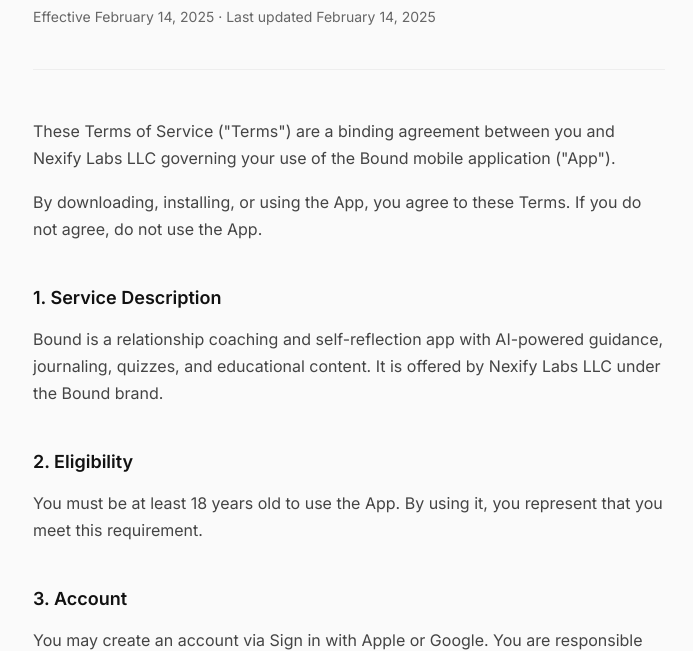
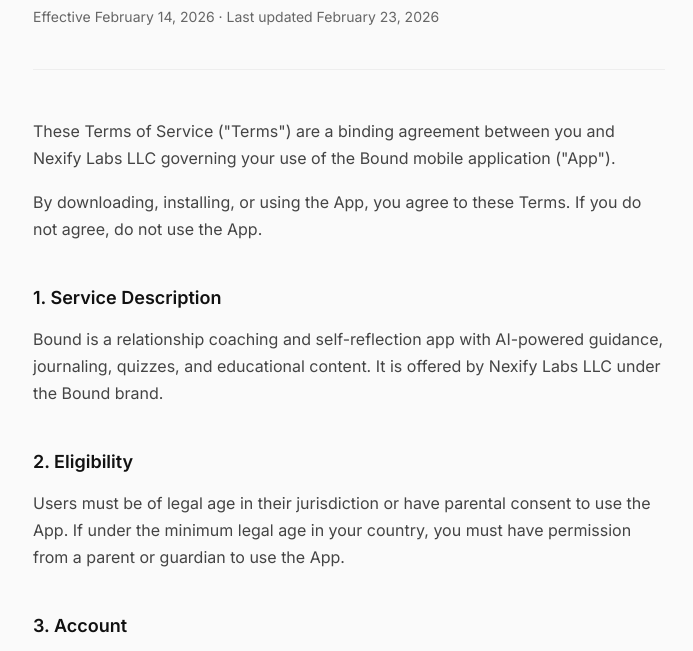
Before and after one commit to getnexifylabs/bound, a plain HTML site: page terms.html in a window 1280 px wide. Shown: the part 130-781 px from the top of the page, without its empty margins (291-984 px from the left). Drawn offline with Linux system fonts and the light colour scheme.

Commit message:
Update terms.html

```diff
--- a/terms.html
+++ b/terms.html
@@ -186,7 +186,7 @@
     <header>
       <div class="app-name">Bound</div>
       <h1>Terms of Service</h1>
-      <p class="meta">Effective February 14, 2025 · Last updated February 14, 2025</p>
+      <p class="meta">Effective February 14, 2026 · Last updated February 23, 2026</p>
     </header>
 
     <p>These Terms of Service ("Terms") are a binding agreement between you and Nexify Labs LLC governing your use of
@@ -199,7 +199,7 @@
       educational content. It is offered by Nexify Labs LLC under the Bound brand.</p>
 
     <h2>2. Eligibility</h2>
-    <p>You must be at least 18 years old to use the App. By using it, you represent that you meet this requirement.</p>
+    <p>Users must be of legal age in their jurisdiction or have parental consent to use the App. If under the minimum legal age in your country, you must have permission from a parent or guardian to use the App.</p>
 
     <h2>3. Account</h2>
     <p>You may create an account via Sign in with Apple or Google. You are responsible for your account and any activity
```
